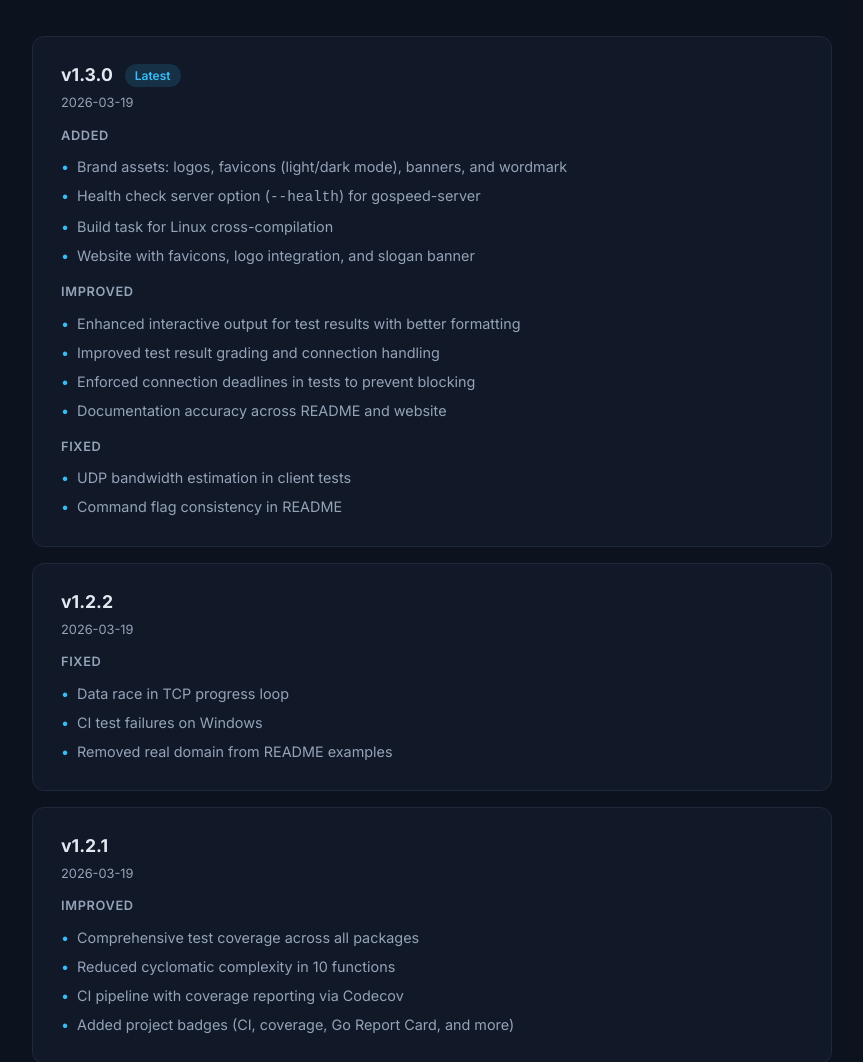
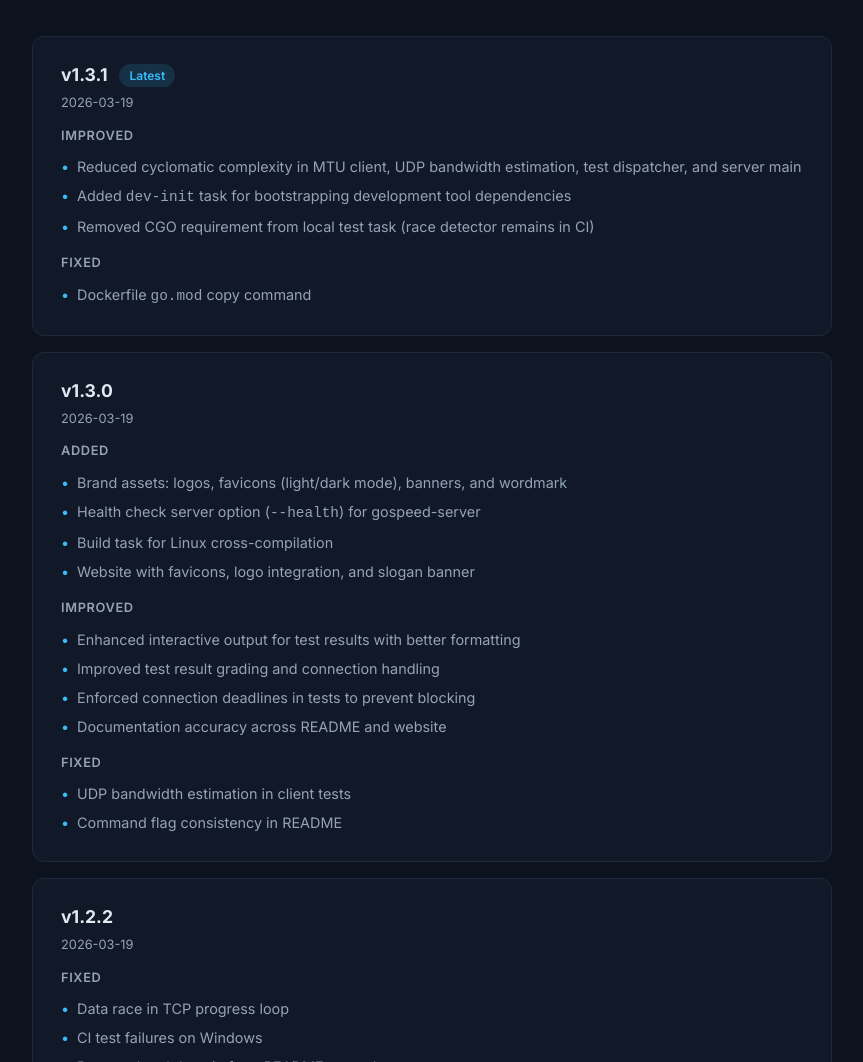
Before and after one commit to goozt/gospeed, a plain HTML site: page docs/index.html in a window 1280 px wide. Shown: the part 10580-11642 px from the top of the page, without its empty margins (82-945 px from the left). Drawn offline with Linux system fonts and the light colour scheme.

Commit message:
chore: update changelog and documentation for v1.3.1 release

```diff
--- a/docs/index.html
+++ b/docs/index.html
@@ -737,7 +737,22 @@ gospeed</code>
     <div class="changelog-list">
 
       <div class="changelog-version">
-        <h3>v1.3.0 <span class="tag">Latest</span></h3>
+        <h3>v1.3.1 <span class="tag">Latest</span></h3>
+        <div class="date">2026-03-19</div>
+        <h4>Improved</h4>
+        <ul>
+          <li>Reduced cyclomatic complexity in MTU client, UDP bandwidth estimation, test dispatcher, and server main</li>
+          <li>Added <code>dev-init</code> task for bootstrapping development tool dependencies</li>
+          <li>Removed CGO requirement from local test task (race detector remains in CI)</li>
+        </ul>
+        <h4>Fixed</h4>
+        <ul>
+          <li>Dockerfile <code>go.mod</code> copy command</li>
+        </ul>
+      </div>
+
+      <div class="changelog-version">
+        <h3>v1.3.0</h3>
         <div class="date">2026-03-19</div>
         <h4>Added</h4>
         <ul>
```
Also changed, not shown: CHANGELOG.md, README.md.
